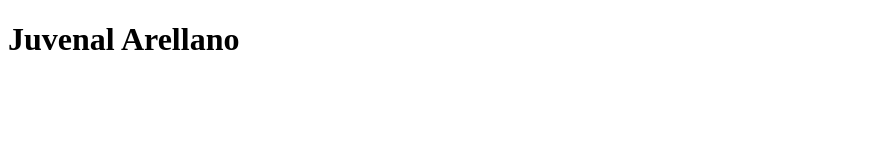
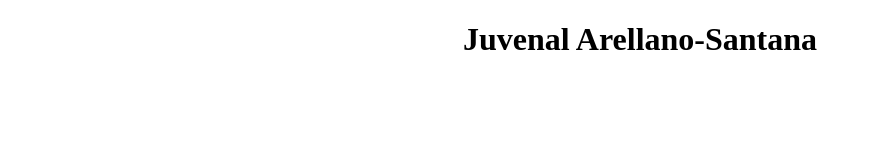
Before and after one commit to juvenalll/juvenalll.github.io, a plain HTML site: page index.html in a window 1280 px wide. Shown: the whole page, without its empty margins (0-871 px from the left). Drawn offline with Linux system fonts and the light colour scheme.

Commit message:
css change

```diff
--- a/index.html
+++ b/index.html
@@ -6,6 +6,8 @@
 	<link rel = "icon" href="http://www.iconarchive.com/show/flatwoken-icons-by-alecive/Apps-Terminal-icon.html">
 </head>
 <body>
-	<h1>Juvenal Arellano</h1>
+	<div align = "center">
+		<h1>Juvenal Arellano-Santana</h1>
+		</div>
 </body>
 </html>
--- a/stylesheet.css
+++ b/stylesheet.css
@@ -0,0 +1 @@
+body{background-color: #ebf1fb;}
```
